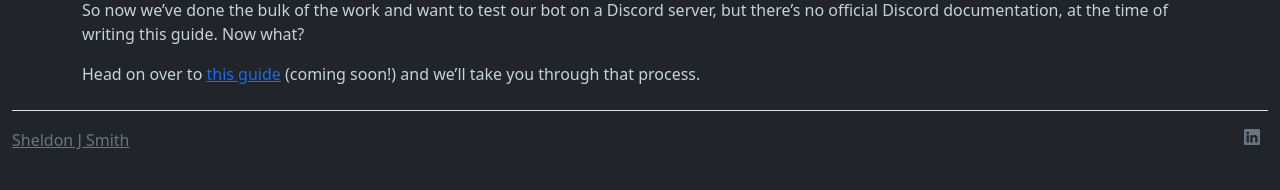
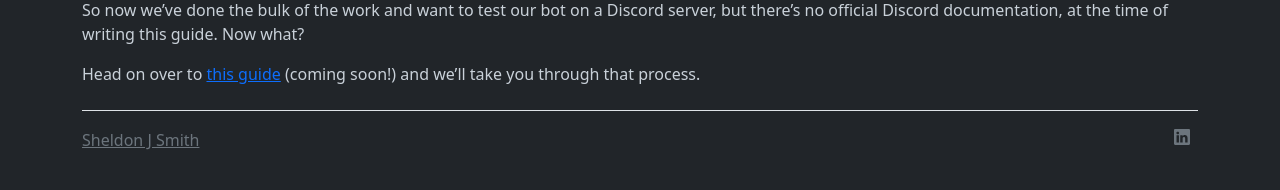
Before and after one commit to Screemm/screemm.github.io, a Jekyll site: the page built from _posts/2021-07-20-creating-discord-bot.md, in a window 1280 px wide. Shown: the part 4623-4813 px from the top of the page. Built offline with Jekyll 4.4.1, drawn with Linux system fonts in a browser that asks for light colours.

Commit message:
Update post.html

```diff
--- a/_layouts/post.html
+++ b/_layouts/post.html
@@ -7,8 +7,8 @@
             <div class="container" style="margin-top: 20px;">
                 <h2 class="text-center">{{ page.title | markdownify }}</h2>
                 {{ content }}
+                {%- include footer.html -%}
             </div>
-            {%- include footer.html -%}
         </div>
     </section>
 
```
